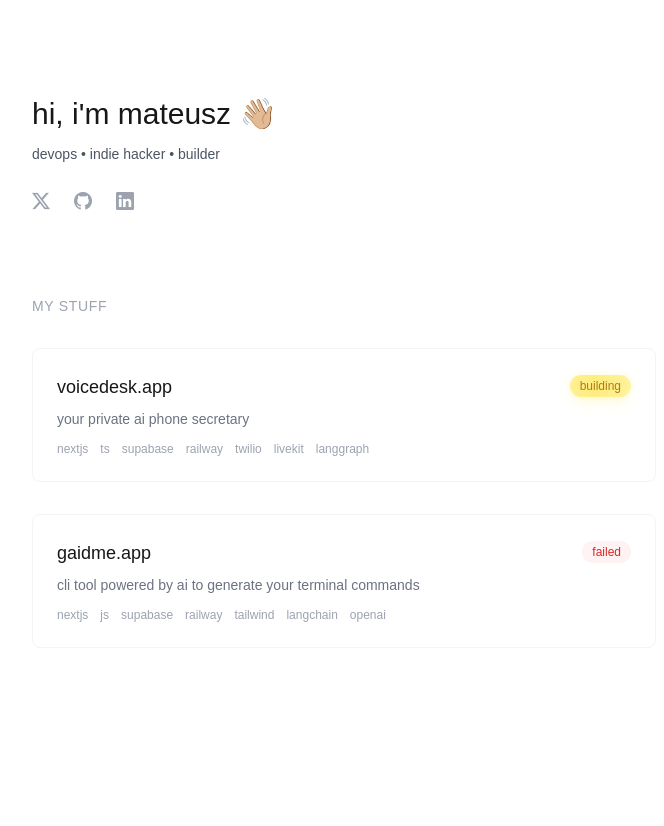
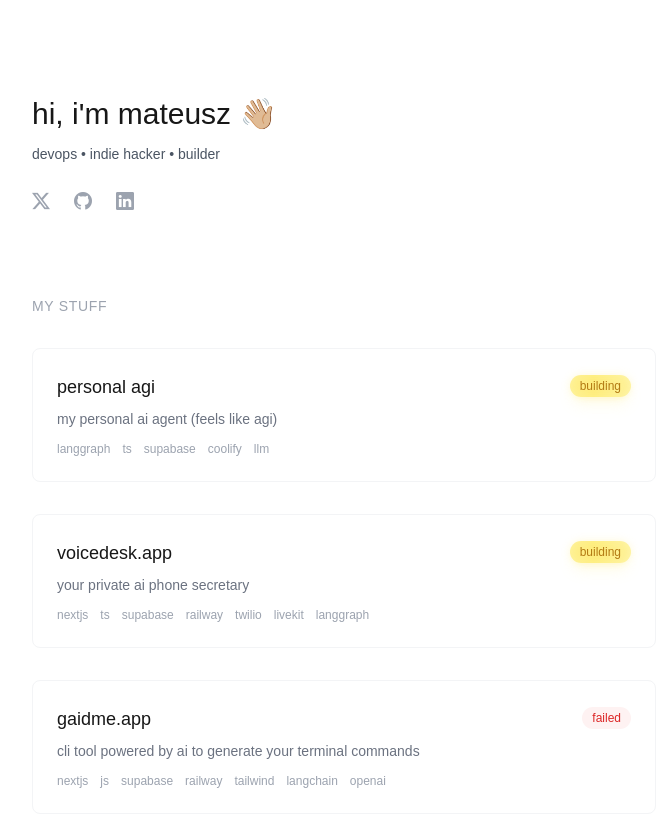
Before and after one commit to mateusztylec/blog, a Next.js app: page / in a window 1280 px wide. Shown: the top 826 px of the page, without its empty margins (296-960 px from the left). Before the commit the page ends 800 px from the top, so only its background shows below. Built offline with nearby package versions, Linux system fonts and the light colour scheme.

Commit message:
added info about personal agi

```diff
--- a/app/page.tsx
+++ b/app/page.tsx
@@ -9,6 +9,13 @@ interface Project {
 }
 
 const projects: Project[] = [
+    {
+        title: 'personal agi',
+        url: '',
+        description: 'my personal ai agent (feels like agi)',
+        status: 'building',
+        stack: ['langgraph', 'ts', 'supabase', 'coolify', 'llm']
+    },
     {
         title: 'voicedesk.app',
         url: 'https://voicedesk.app/?ref=mateusztylec.com',
```
